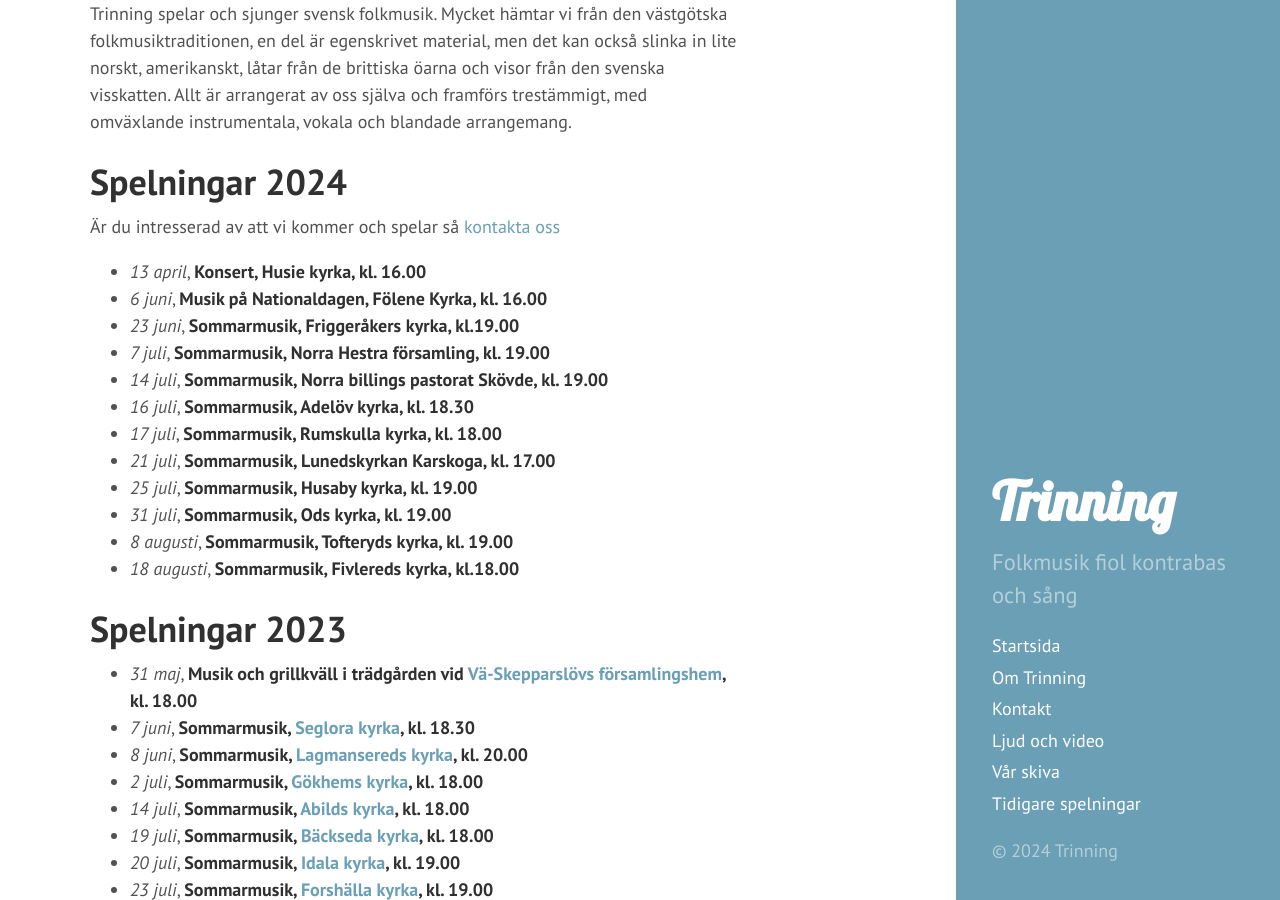
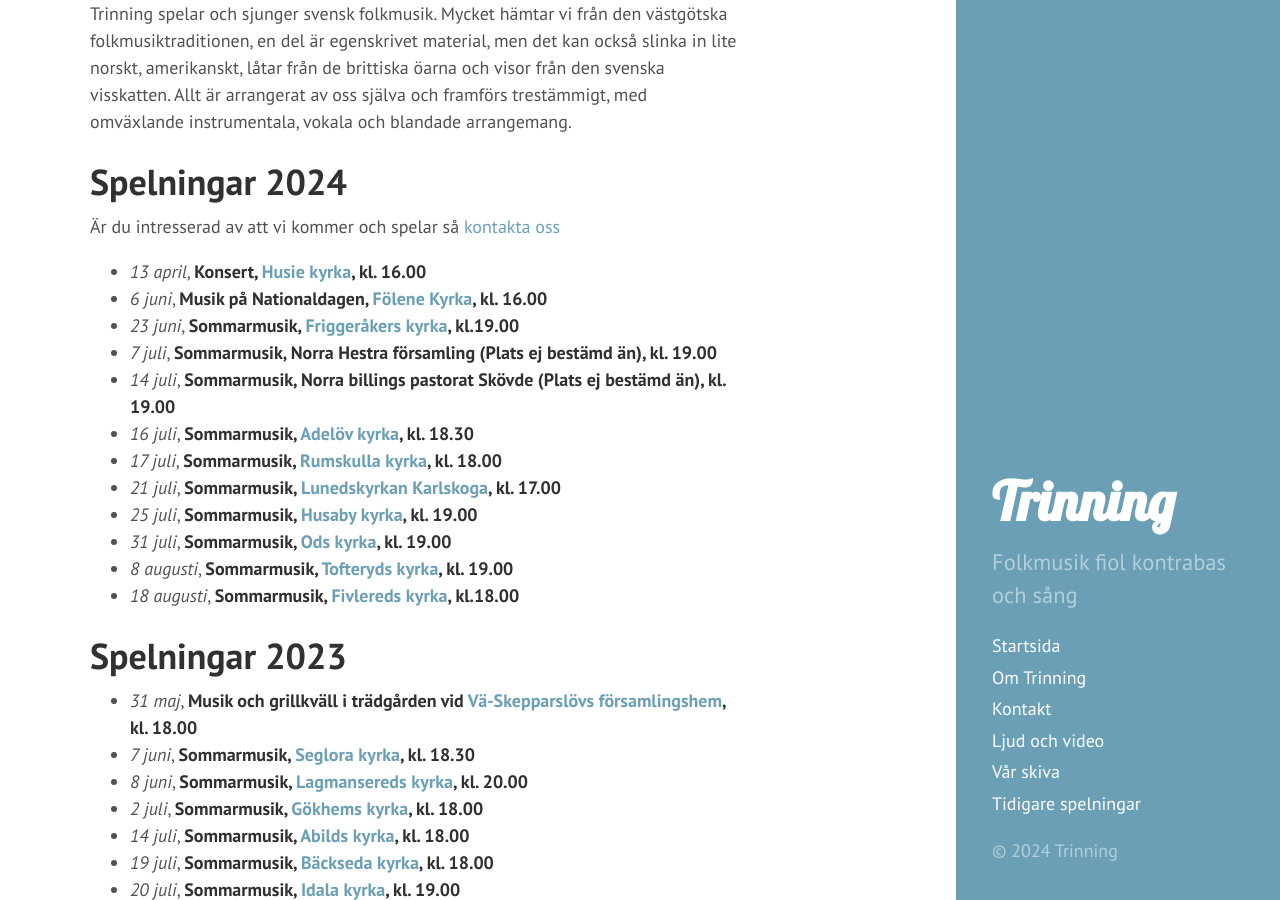
Before and after one commit to trinning/trinning.github.io, a Jekyll site: the page built from index.md, in a window 1280 px wide and 900 px high, scrolled down 435 px. Built offline with Jekyll 4.4.1, drawn with Linux system fonts in a browser that asks for light colours.

Commit message:
Adding google maps links to events

```diff
--- a/index.md
+++ b/index.md
@@ -14,18 +14,18 @@ in lite norskt, amerikanskt, låtar från de brittiska öarna och visor från de
 # Spelningar 2024
 Är du intresserad av att vi kommer och spelar så [kontakta oss](/kontakt)
 
-* *13 april*, **Konsert, Husie kyrka, kl. 16.00**
-* *6 juni*, **Musik på Nationaldagen, Fölene Kyrka, kl. 16.00**
-* *23 juni*, **Sommarmusik, Friggeråkers kyrka, kl.19.00**
-* *7 juli*, **Sommarmusik, Norra Hestra församling, kl. 19.00**
-* *14 juli*, **Sommarmusik, Norra billings pastorat Skövde, kl. 19.00**
-* *16 juli*, **Sommarmusik, Adelöv kyrka, kl. 18.30**
-* *17 juli*, **Sommarmusik, Rumskulla kyrka, kl. 18.00**
-* *21 juli*, **Sommarmusik, Lunedskyrkan Karskoga, kl. 17.00**
-* *25 juli*, **Sommarmusik, Husaby kyrka, kl. 19.00**
-* *31 juli*, **Sommarmusik, Ods kyrka, kl. 19.00**
-* *8 augusti*, **Sommarmusik, Tofteryds kyrka, kl. 19.00**
-* *18 augusti*, **Sommarmusik, Fivlereds kyrka, kl.18.00**
+* *13 april*, **Konsert, [Husie kyrka](https://maps.app.goo.gl/Xza21DtFZcE4V1Uo6 "Karta till spelningen"), kl. 16.00**
+* *6 juni*, **Musik på Nationaldagen, [Fölene Kyrka](https://maps.app.goo.gl/8hevZsf7eFrvA4339 "Karta till spelningen"), kl. 16.00**
+* *23 juni*, **Sommarmusik, [Friggeråkers kyrka](https://maps.app.goo.gl/C9gLWrsS5BnnJaxB8 "Karta till spelningen"), kl.19.00**
+* *7 juli*, **Sommarmusik, Norra Hestra församling (Plats ej bestämd än), kl. 19.00**
+* *14 juli*, **Sommarmusik, Norra billings pastorat Skövde (Plats ej bestämd än), kl. 19.00**
+* *16 juli*, **Sommarmusik, [Adelöv kyrka](https://maps.app.goo.gl/QzpjtT6Re8hh18xS6 "Karta till spelningen"), kl. 18.30**
+* *17 juli*, **Sommarmusik, [Rumskulla kyrka](https://maps.app.goo.gl/42PE8kmj5Boacaiu7 "Karta till spelningen"), kl. 18.00**
+* *21 juli*, **Sommarmusik, [Lunedskyrkan Karlskoga](https://maps.app.goo.gl/j2QVA16jE4AAEZHu5 "Karta till spelningen"), kl. 17.00**
+* *25 juli*, **Sommarmusik, [Husaby kyrka](https://maps.app.goo.gl/wBHkXp68gEQGjhCD9 "Karta till spelningen"), kl. 19.00**
+* *31 juli*, **Sommarmusik, [Ods kyrka](https://maps.app.goo.gl/oq22nVhm2nNs8dMS6 "Karta till spelningen"), kl. 19.00**
+* *8 augusti*, **Sommarmusik, [Tofteryds kyrka](https://maps.app.goo.gl/KgwMMGLj5FzfG3ca9 "Karta till spelningen"), kl. 19.00**
+* *18 augusti*, **Sommarmusik, [Fivlereds kyrka](https://maps.app.goo.gl/h2FbqrTBt9wYzUpw5 "Karta till spelningen"), kl.18.00**
 
 # Spelningar 2023
 
```
